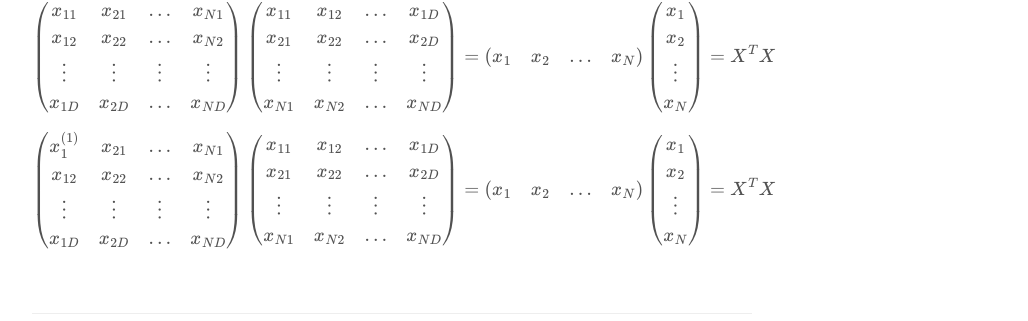
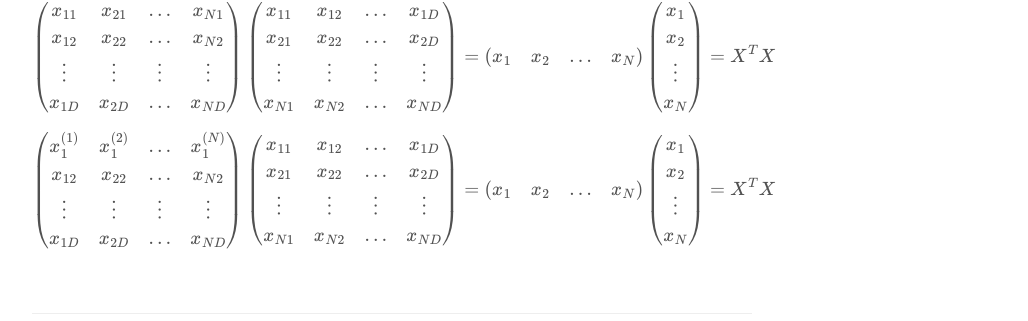
Before and after one commit to seokhoonj/seokhoonj.github.io, a Jekyll site: the page built from _posts/Math/2018-09-28-Math-gaussian_distribution.md, in a window 1280 px wide and 900 px high, scrolled down 896 px. Shown: the part 237-558 px from the top of the window, without its empty margins (248-1276 px from the left). Built offline with Jekyll 4.4.1, drawn with Linux system fonts in a browser that asks for light colours; nearby versions of some CDN libraries; formulas are drawn with MathJax 3; comment, search, counter and statistics services are not loaded.

Commit message:
add _posts

```diff
--- a/_posts/Math/2018-09-28-Math-gaussian_distribution.md
+++ b/_posts/Math/2018-09-28-Math-gaussian_distribution.md
@@ -30,4 +30,4 @@ comments: false
 ## 관측된 데이터 $x$
 \\( \begin{pmatrix} x\_{11} & x\_{12} & \ldots & x\_{1D}  \\\\ x\_{21} & x\_{22} & \ldots & x\_{2D}  \\\\ \vdots  & \vdots  & \vdots & \vdots   \\\\ x\_{N1} & x\_{N2} & \ldots & x\_{ND}  \end{pmatrix} = \left(\begin{array}{c} x\_1 \\\\ x\_2 \\\\ \vdots \\\\ x\_N \end{array}\right) = X \\)
 \\( \begin{pmatrix} x\_{11} & x\_{21} & \ldots & x\_{N1}  \\\\ x\_{12} & x\_{22} & \ldots & x\_{N2}  \\\\ \vdots  & \vdots  & \vdots & \vdots   \\\\ x\_{1D} & x\_{2D} & \ldots & x\_{ND}  \end{pmatrix} \begin{pmatrix} x\_{11} & x\_{12} & \ldots & x\_{1D}  \\\\ x\_{21} & x\_{22} & \ldots & x\_{2D}  \\\\ \vdots  & \vdots  & \vdots & \vdots   \\\\ x\_{N1} & x\_{N2} & \ldots & x\_{ND} \end{pmatrix} = \left(\begin{array}{cccc} x\_1 & x\_2 & \ldots & x\_N \end{array}\right) \left(\begin{array}{c} x\_1 \\\\ x\_2 \\\\ \vdots \\\\ x\_N \end{array}\right) = X^T X\\)
-\\( \begin{pmatrix} x\_1^{(1)} & x\_{21} & \ldots & x\_{N1}  \\\\ x\_{12} & x\_{22} & \ldots & x\_{N2}  \\\\ \vdots  & \vdots  & \vdots & \vdots   \\\\ x\_{1D} & x\_{2D} & \ldots & x\_{ND}  \end{pmatrix} \begin{pmatrix} x\_{11} & x\_{12} & \ldots & x\_{1D}  \\\\ x\_{21} & x\_{22} & \ldots & x\_{2D}  \\\\ \vdots  & \vdots  & \vdots & \vdots   \\\\ x\_{N1} & x\_{N2} & \ldots & x\_{ND} \end{pmatrix} = \left(\begin{array}{cccc} x\_1 & x\_2 & \ldots & x\_N \end{array}\right) \left(\begin{array}{c} x\_1 \\\\ x\_2 \\\\ \vdots \\\\ x\_N \end{array}\right) = X^T X\\)
+\\( \begin{pmatrix} x\_1^{(1)} & x\_1^{(2)} & \ldots & x\_1^{(N)}  \\\\ x\_{12} & x\_{22} & \ldots & x\_{N2}  \\\\ \vdots  & \vdots  & \vdots & \vdots   \\\\ x\_{1D} & x\_{2D} & \ldots & x\_{ND}  \end{pmatrix} \begin{pmatrix} x\_{11} & x\_{12} & \ldots & x\_{1D}  \\\\ x\_{21} & x\_{22} & \ldots & x\_{2D}  \\\\ \vdots  & \vdots  & \vdots & \vdots   \\\\ x\_{N1} & x\_{N2} & \ldots & x\_{ND} \end{pmatrix} = \left(\begin{array}{cccc} x\_1 & x\_2 & \ldots & x\_N \end{array}\right) \left(\begin{array}{c} x\_1 \\\\ x\_2 \\\\ \vdots \\\\ x\_N \end{array}\right) = X^T X\\)
```
